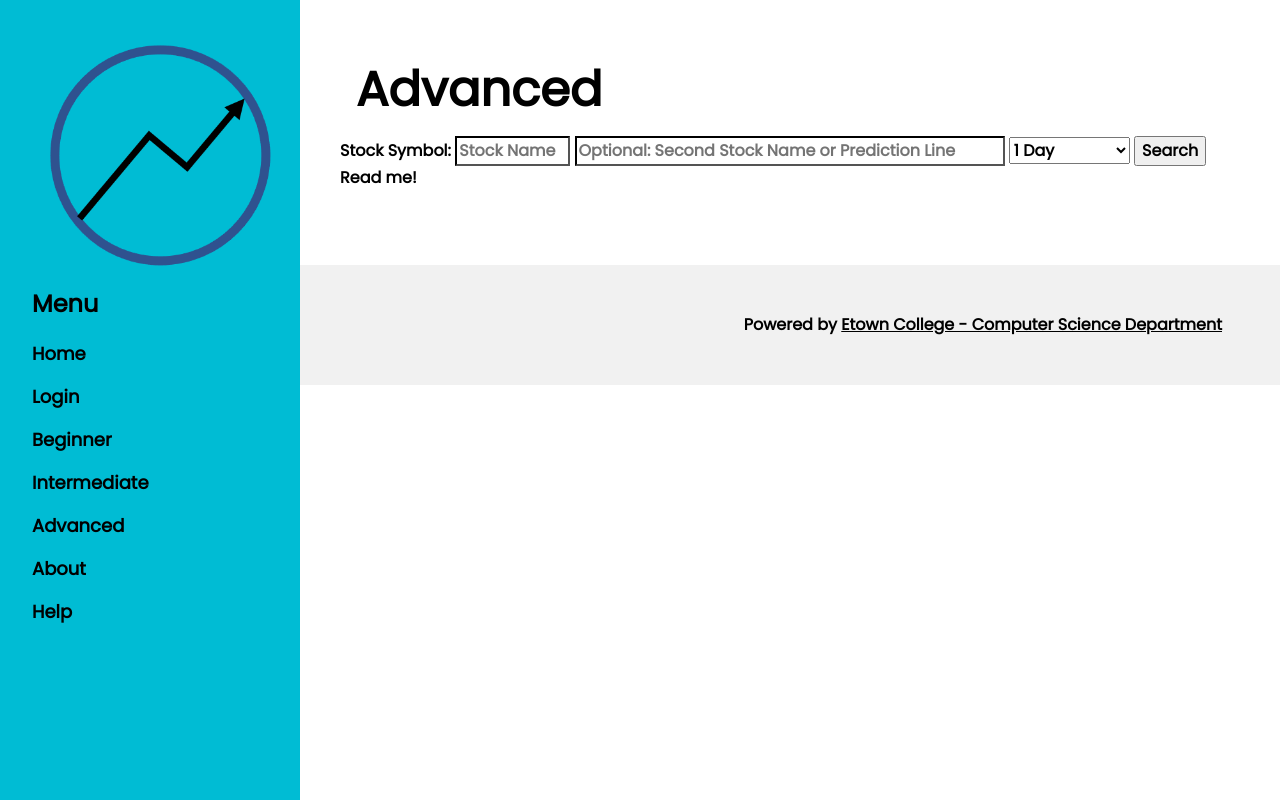
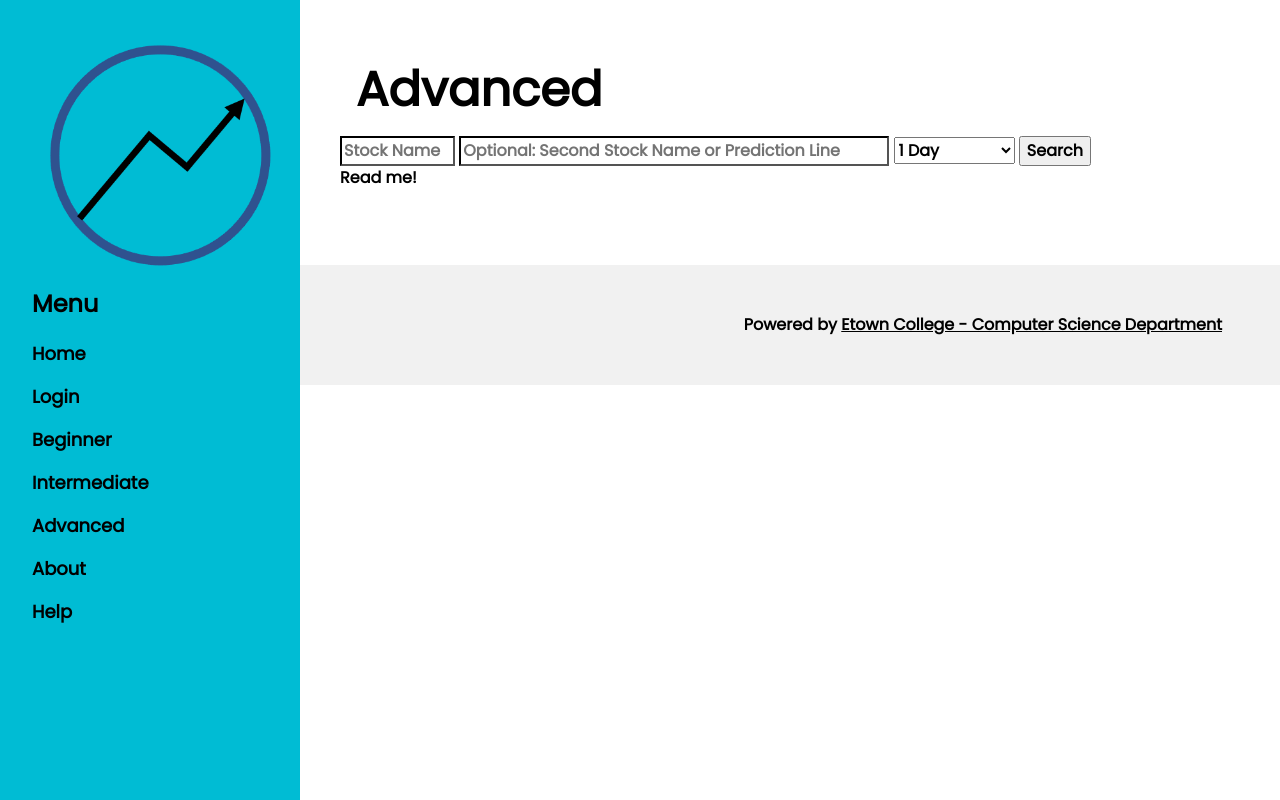
Before and after one commit to reddign/stockforecasters, a PHP site: page /advanced.php in a window 1280 px wide. Run offline with PHP 8.4, Linux system fonts and the light colour scheme; data that the repository does not hold is empty.

Commit message:
removed label

```diff
--- a/src/advanced.php
+++ b/src/advanced.php
@@ -13,7 +13,6 @@ date_default_timezone_set('America/New_York');
 
 <body>
     <form method="get">
-        <label for="Intstock">Stock Symbol: </label>
         <input style="width:115px; border-width:3px border-style=solid; border-color:black;" type="text" id="Intstock" name="Intstock" placeholder="Stock Name">
         <input style="width:430px; border-width:3px border-style=solid; border-color:black;" type="text" id="Intstock1" name="Intstock1" placeholder="Optional: Second Stock Name or Prediction Line">
         <select name="timeframe" id="timeframe">
```
